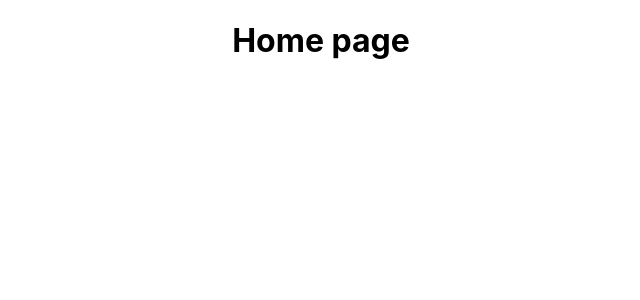
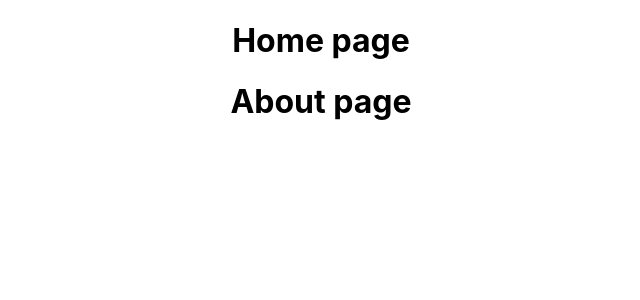
Before and after one commit to ratulshourov/react-work, a React (Create React App) app: page / in a window 1280 px wide. Shown: the top 300 px of the page, without its empty margins (319-959 px from the left). Built offline with nearby package versions, Linux system fonts and the light colour scheme.

Commit message:
props using functional  component

```diff
--- a/src/App.js
+++ b/src/App.js
@@ -1,10 +1,12 @@
 import logo from './logo.svg';
 import './App.css';
 import Home from './components/Home';
+import About from './components/About';
 function App() {
   return (
     <div className="App">
       <Home title="Home"></Home>
+      <About title="About"></About>
       {/* <header className="App-header">
         <img src={logo} className="App-logo" alt="logo" />
         <p>
--- /dev/null
+++ b/src/components/About.js
@@ -0,0 +1,9 @@
+import React from "react";
+
+function About(props) {
+    return(
+        <div> <h1>{props.title}  page</h1> </div>
+    )
+}
+
+export default About;
```
